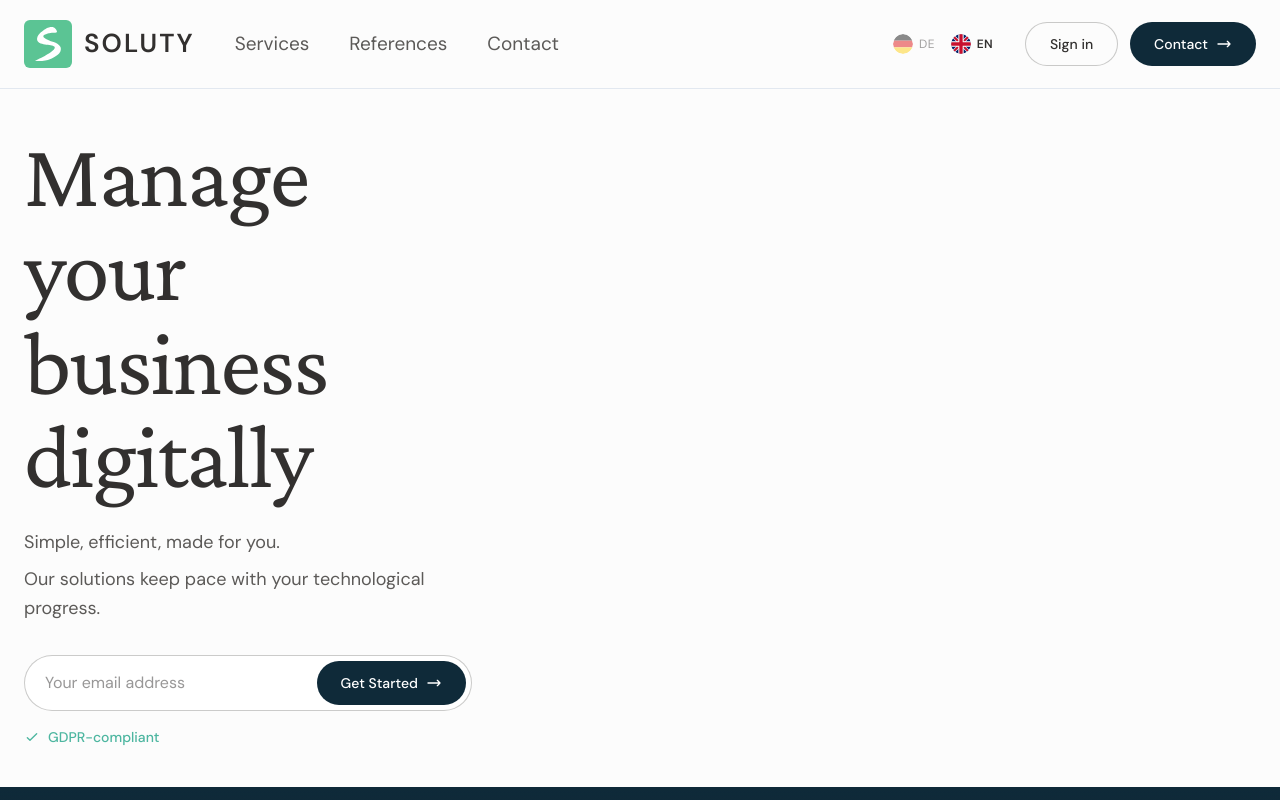
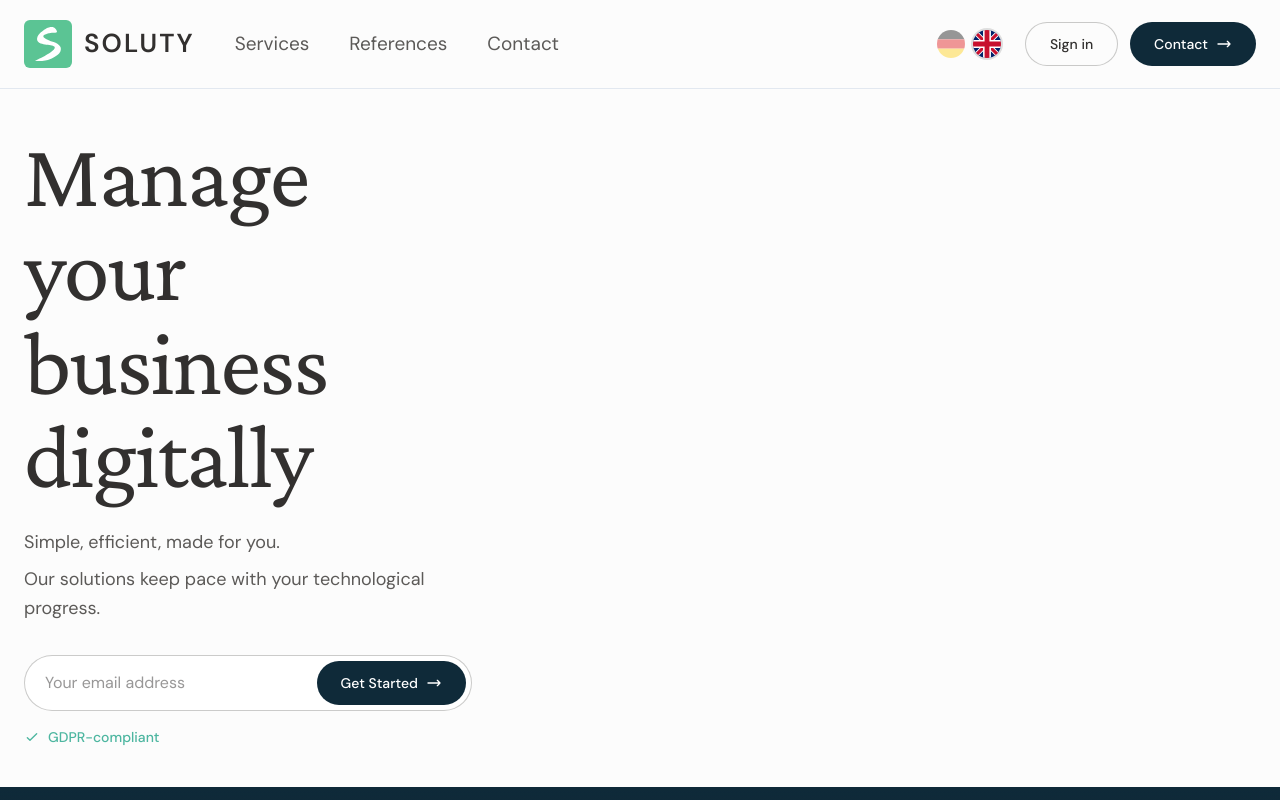
Before and after one commit to zaferkucuk/soluty-website, a Next.js app: page /en in a window 1280 px wide. Shown: the top 800 px of the page. Built offline with nearby package versions, Linux system fonts and the light colour scheme; grey boxes are pictures that could not be loaded.

Commit message:
fix: use circular flag icons in language switcher

```diff
--- a/app/[locale]/components/Header/LanguageSwitcher.tsx
+++ b/app/[locale]/components/Header/LanguageSwitcher.tsx
@@ -4,15 +4,17 @@ import { useLocale, useTranslations } from 'next-intl'
 import { usePathname, useRouter } from 'next/navigation'
 import { useTransition, useState } from 'react'
 
+// Design tokens
 const COLORS = {
   brandPrimary: '#4DB6A0',
+  borderStrong: 'rgba(50, 48, 47, 0.15)',
 }
 
 const locales = ['de', 'en'] as const
 type Locale = typeof locales[number]
 
-// Circular flag icons — clean, professional look
-function GermanyFlag({ size = 20 }: { size?: number }) {
+// Circular flag SVG components
+function GermanyFlag({ size = 24 }: { size?: number }) {
   return (
     <svg width={size} height={size} viewBox="0 0 32 32" aria-hidden="true">
       <clipPath id="deCircle"><circle cx="16" cy="16" r="16" /></clipPath>
@@ -25,16 +27,16 @@ function GermanyFlag({ size = 20 }: { size?: number }) {
   )
 }
 
-function UKFlag({ size = 20 }: { size?: number }) {
+function UKFlag({ size = 24 }: { size?: number }) {
   return (
     <svg width={size} height={size} viewBox="0 0 32 32" aria-hidden="true">
       <clipPath id="ukCircle"><circle cx="16" cy="16" r="16" /></clipPath>
       <g clipPath="url(#ukCircle)">
         <rect width="32" height="32" fill="#012169" />
-        <path d="M0 0L32 32M32 0L0 32" stroke="#fff" strokeWidth="5.3" />
-        <path d="M0 0L32 32M32 0L0 32" stroke="#C8102E" strokeWidth="3.2" />
-        <path d="M16 0V32M0 16H32" stroke="#fff" strokeWidth="8.5" />
-        <path d="M16 0V32M0 16H32" stroke="#C8102E" strokeWidth="5.3" />
+        <path d="M0 0L32 32M32 0L0 32" stroke="#fff" strokeWidth="5.5" />
+        <path d="M0 0L32 32M32 0L0 32" stroke="#C8102E" strokeWidth="3.5" />
+        <path d="M16 0V32M0 16H32" stroke="#fff" strokeWidth="9" />
+        <path d="M16 0V32M0 16H32" stroke="#C8102E" strokeWidth="5.5" />
       </g>
     </svg>
   )
@@ -45,21 +47,18 @@ const flagComponents: Record<Locale, React.FC<{ size?: number }>> = {
   en: UKFlag,
 }
 
-const localeLabels: Record<Locale, string> = {
-  de: 'DE',
-  en: 'EN',
-}
-
 function LocaleButton({
   locale,
   isActive,
   isPending,
   onClick,
+  label,
 }: {
   locale: Locale
   isActive: boolean
   isPending: boolean
   onClick: () => void
+  label: string
 }) {
   const [isHovered, setIsHovered] = useState(false)
   const FlagIcon = flagComponents[locale]
@@ -68,29 +67,24 @@ function LocaleButton({
     <button
       onClick={onClick}
       disabled={isPending}
-      className="flex items-center gap-1.5 px-2 py-1.5 rounded-full transition-all duration-200 focus:outline-none focus-visible:ring-2 focus-visible:ring-[var(--color-brand-primary)] focus-visible:ring-offset-1"
+      className="relative rounded-full transition-all duration-200 focus:outline-none focus-visible:ring-2 focus-visible:ring-[var(--color-brand-primary)] focus-visible:ring-offset-2"
       style={{
-        opacity: isActive ? 1 : isHovered ? 0.8 : 0.45,
+        width: 28,
+        height: 28,
+        display: 'flex',
+        alignItems: 'center',
+        justifyContent: 'center',
+        opacity: isActive ? 1 : isHovered ? 0.8 : 0.4,
         cursor: isPending ? 'wait' : 'pointer',
+        transform: isHovered && !isActive ? 'scale(1.08)' : 'scale(1)',
+        boxShadow: isActive ? `0 0 0 2px ${COLORS.borderStrong}` : 'none',
       }}
       onMouseEnter={() => setIsHovered(true)}
       onMouseLeave={() => setIsHovered(false)}
       aria-pressed={isActive}
-      aria-label={`Switch to ${localeLabels[locale]}`}
+      aria-label={label}
     >
-      <span className="rounded-full overflow-hidden flex items-center justify-center" style={{ width: 20, height: 20 }}>
-        <FlagIcon size={20} />
-      </span>
-      <span
-        className="text-xs tracking-wide"
-        style={{
-          fontFamily: "'DM Sans', system-ui, sans-serif",
-          fontWeight: isActive ? 600 : 400,
-          color: '#32302F',
-        }}
-      >
-        {localeLabels[locale]}
-      </span>
+      <FlagIcon size={28} />
     </button>
   )
 }
@@ -118,7 +112,7 @@ export function LanguageSwitcher() {
     <div
       role="group"
       aria-label={t('label')}
-      className="flex items-center"
+      className="flex items-center gap-2"
     >
       {locales.map((locale) => (
         <LocaleButton
@@ -127,6 +121,7 @@ export function LanguageSwitcher() {
           isActive={currentLocale === locale}
           isPending={isPending}
           onClick={() => handleLocaleChange(locale)}
+          label={`Switch to ${locale.toUpperCase()}`}
         />
       ))}
     </div>
```
